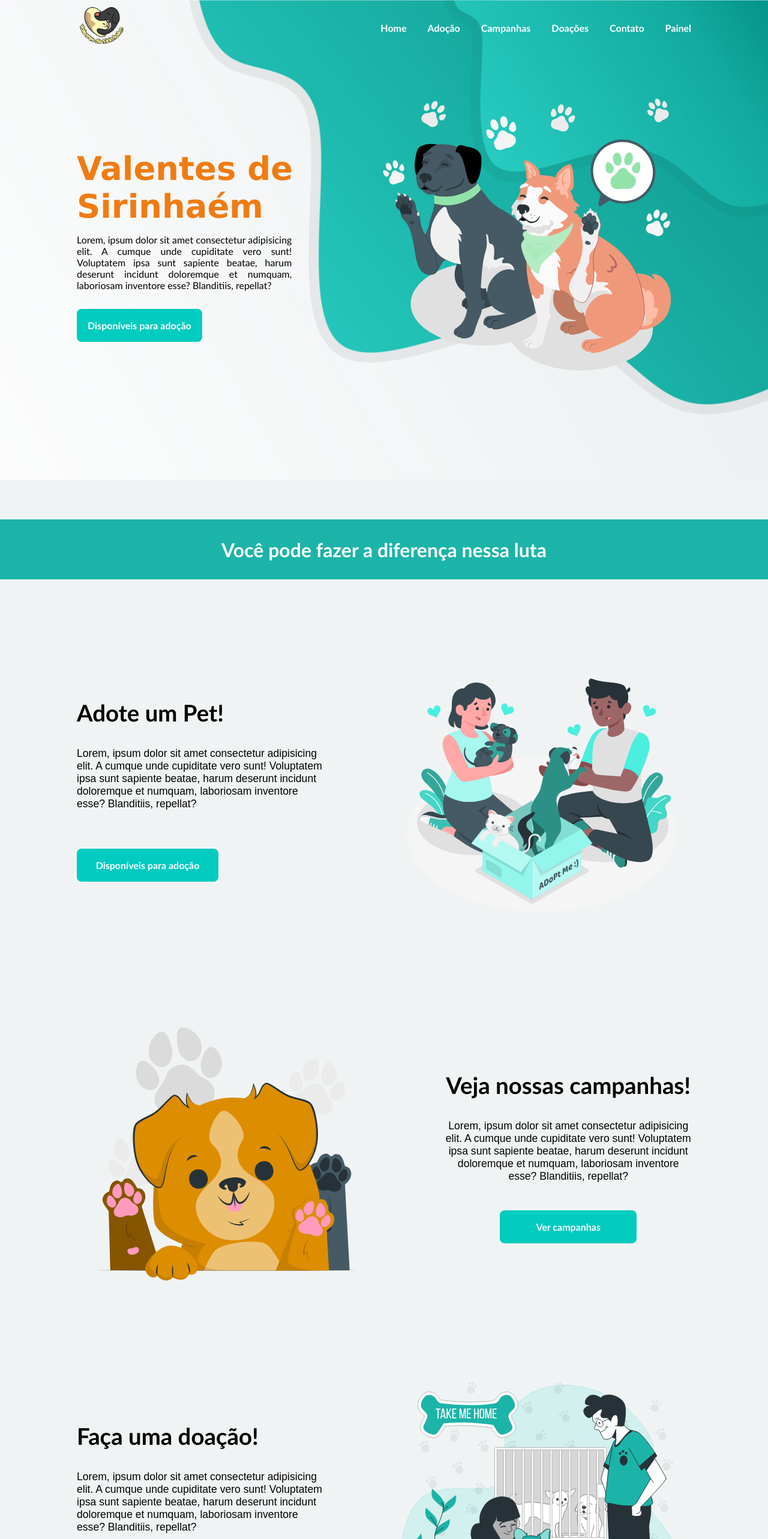
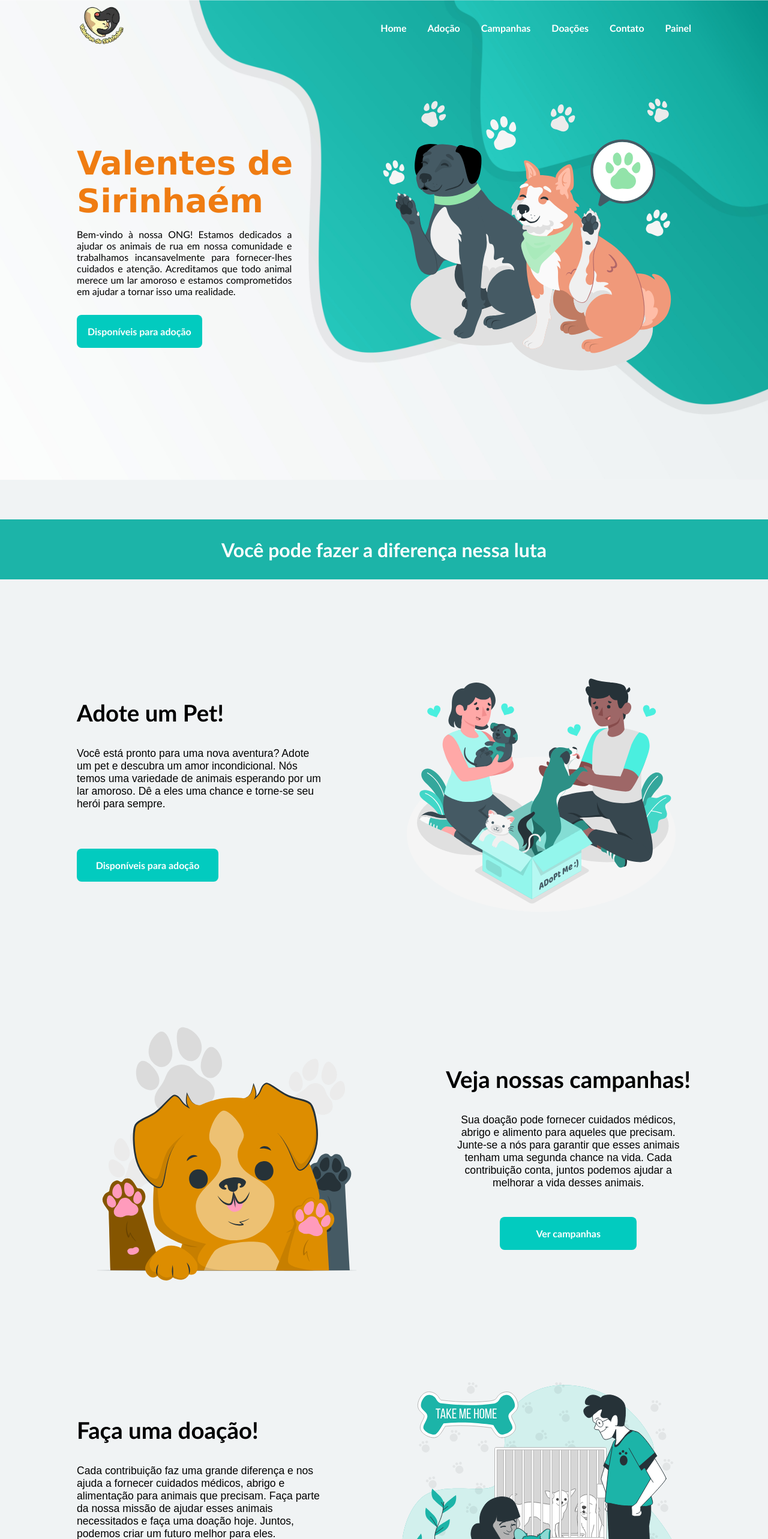
Before and after one commit to Julio-Norberto/Valentes-de-sirinhaem, a React (Vite) app: page / in a window 1280 px wide. Shown: the top 2566 px of the page at 60% size. Built offline with nearby package versions, Linux system fonts and the light colour scheme; no server answers.

Commit message:
feat: add texts of home page

```diff
--- a/src/pages/Home/index.tsx
+++ b/src/pages/Home/index.tsx
@@ -23,7 +23,7 @@ export const Home: React.FunctionComponent = () => {
               <div>
                 <h1>Valentes de <br /> Sirinhaém</h1>
                 <p>
-                  Lorem, ipsum dolor sit amet consectetur adipisicing elit. A cumque unde cupiditate vero sunt! Voluptatem ipsa sunt sapiente beatae, harum deserunt incidunt doloremque et numquam, laboriosam inventore esse? Blanditiis, repellat?
+                Bem-vindo à nossa ONG! Estamos dedicados a ajudar os animais de rua em nossa comunidade e trabalhamos incansavelmente para fornecer-lhes cuidados e atenção. Acreditamos que todo animal merece um lar amoroso e estamos comprometidos em ajudar a tornar isso uma realidade.
                 </p>
               </div>
 
@@ -40,7 +40,7 @@ export const Home: React.FunctionComponent = () => {
           <SectionHomeCard
             image={adoptionImage}
             title='Adote um Pet!'
-            description='Lorem, ipsum dolor sit amet consectetur adipisicing elit. A cumque unde cupiditate vero sunt! Voluptatem ipsa sunt sapiente beatae, harum deserunt incidunt doloremque et numquam, laboriosam inventore esse? Blanditiis, repellat?' buttonTitle='Disponíveis para adoção'
+            description='Você está pronto para uma nova aventura? Adote um pet e descubra um amor incondicional. Nós temos uma variedade de animais esperando por um lar amoroso. Dê a eles uma chance e torne-se seu herói para sempre.' buttonTitle='Disponíveis para adoção'
             direction='row-reverse'
             width='200px'
             display='flex'
@@ -52,7 +52,8 @@ export const Home: React.FunctionComponent = () => {
           <SectionHomeCard
             image={dogPaw}
             title='Veja nossas campanhas!'
-            description='Lorem, ipsum dolor sit amet consectetur adipisicing elit. A cumque unde cupiditate vero sunt! Voluptatem ipsa sunt sapiente beatae, harum deserunt incidunt doloremque et numquam, laboriosam inventore esse? Blanditiis, repellat?' buttonTitle='Ver campanhas'
+            description='Sua doação pode fornecer cuidados médicos, abrigo e alimento para aqueles que precisam. Junte-se a nós para garantir que esses animais tenham uma segunda chance na vida. Cada contribuição conta, juntos podemos ajudar a melhorar a vida desses animais.'
+            buttonTitle='Ver campanhas'
             destiny='/campaign'
             right='60px'
             left='60px'
@@ -62,7 +63,8 @@ export const Home: React.FunctionComponent = () => {
           <SectionHomeCard
             image={adoptionImage2}
             title='Faça uma doação!'
-            description='Lorem, ipsum dolor sit amet consectetur adipisicing elit. A cumque unde cupiditate vero sunt! Voluptatem ipsa sunt sapiente beatae, harum deserunt incidunt doloremque et numquam, laboriosam inventore esse? Blanditiis, repellat?' buttonTitle='Fazer doação'
+            description='Cada contribuição faz uma grande diferença e nos ajuda a fornecer cuidados médicos, abrigo e alimentação para animais que precisam. Faça parte da nossa missão de ajudar esses animais necessitados e faça uma doação hoje. Juntos, podemos criar um futuro melhor para eles.'
+            buttonTitle='Fazer doação'
             direction='row-reverse'
             width='200px'
             display='flex'
@@ -77,7 +79,8 @@ export const Home: React.FunctionComponent = () => {
             <SectionHomeCard
               image={dogracao}
               title='Doe um pouco de ração'
-              description='Lorem, ipsum dolor sit amet consectetur adipisicing elit. A cumque unde cupiditate vero sunt! Voluptatem ipsa sunt sapiente beatae, harum deserunt incidunt doloremque et numquam, laboriosam inventore esse? Blanditiis, repellat?' buttonTitle='Contato'
+              description='A doação de ração é uma maneira direta e significativa de ajudar os animais que atendemos. Muitos de nossos amigos peludos dependem das doações de ração para sobreviver, e sua contribuição pode ajudar a garantir que eles recebam a nutrição de que precisam. Se você quiser fazer uma doação de ração, entre em contato conosco para descobrir como você pode ajudar.'
+              buttonTitle='Contato'
               destiny='/contact'
               left='80px'
               right='80px'
```
